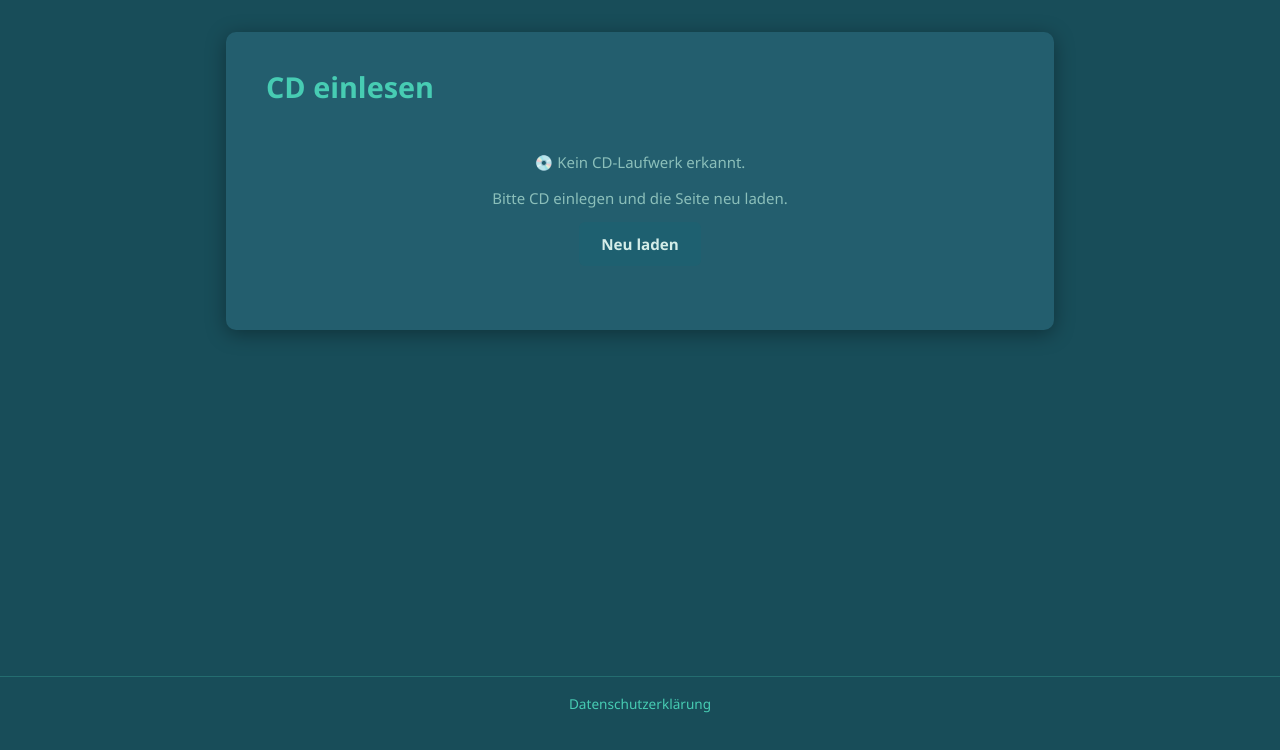
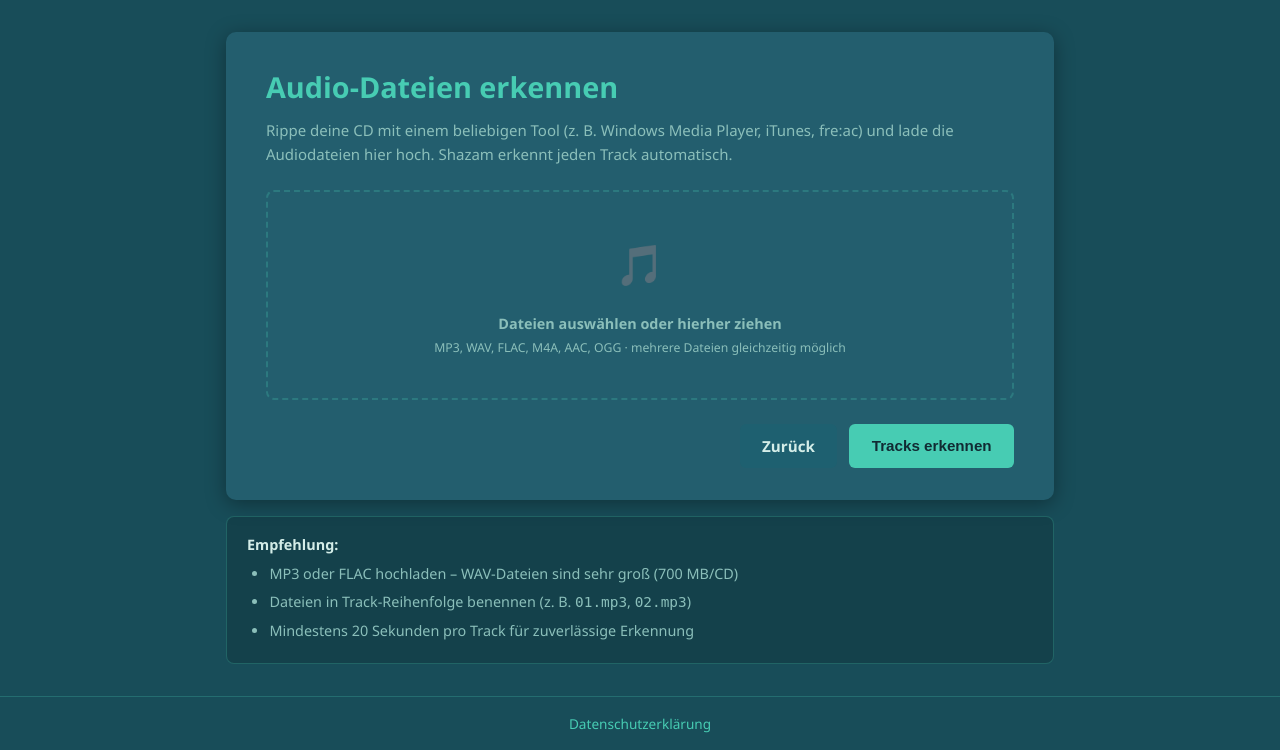
Before and after one commit to W0rkingChr1s/MixtapeConverter, a Flask app: template templates/cd_flow.html in a window 1280 px wide. Shown: the part 69-819 px from the top of the page. Before the commit the page ends 782 px from the top, so only its background shows below. Run offline with Flask 3, Linux system fonts and the light colour scheme; the template is opened without the code that fills it, so the values that code supplies are empty.

Commit message:
Replace CD hardware flow with audio file upload + Shazam recognition
The CD flow no longer requires a physical drive. Users upload ripped
audio files (MP3, WAV, FLAC, etc.) directly in the browser; Shazam
recognizes each track server-side in a background thread with AJAX
progress polling. Includes upload progress via XHR and per-track
Shazam progress bar.

Also prepares flask_app for production: HOST=0.0.0.0, PORT from env.

https://claude.ai/code/session_016Bbw5eCgAYxwdS2JcjWp2T

```diff
--- a/templates/cd_flow.html
+++ b/templates/cd_flow.html
@@ -1,36 +1,27 @@
 {% extends "base.html" %}
 
-{% block title %}CD einlesen{% endblock %}
+{% block title %}Audio-Dateien erkennen{% endblock %}
 
 {% block content %}
 <div class="card">
-  <h1>CD einlesen</h1>
+  <h1>Audio-Dateien erkennen</h1>
+  <p class="subtitle">
+    Rippe deine CD mit einem beliebigen Tool (z.&nbsp;B. Windows Media Player, iTunes, fre:ac)
+    und lade die Audiodateien hier hoch. Shazam erkennt jeden Track automatisch.
+  </p>
 
-  {% if drives %}
-    <p>Erkanntes Laufwerk auswählen und CD einlesen starten.</p>
+  <label class="file-drop-area file-drop-large" id="drop-zone">
+    <div class="file-drop-icon">&#127925;</div>
+    <div id="drop-label">
+      <strong>Dateien auswählen oder hierher ziehen</strong><br>
+      <span class="hint">MP3, WAV, FLAC, M4A, AAC, OGG · mehrere Dateien gleichzeitig möglich</span>
+    </div>
+    <input type="file" id="audio-input" accept=".mp3,.wav,.flac,.m4a,.aac,.ogg,.wma,.opus"
+           multiple class="file-input-hidden">
+  </label>
 
-    <form id="cd-form">
-      <label for="drive">CD-Laufwerk</label>
-      <select id="drive" name="drive">
-        {% for d in drives %}
-          <option value="{{ d.device }}">{{ d.device }} ({{ d.mountpoint }})</option>
-        {% endfor %}
-      </select>
+  <ul id="file-preview" class="file-preview-list hidden"></ul>
 
-      <button type="button" id="start-btn" class="btn btn-primary">
-        Einlesen starten
-      </button>
-    </form>
-
-  {% else %}
-    <div class="empty-state">
-      <p>&#128191; Kein CD-Laufwerk erkannt.</p>
-      <p>Bitte CD einlegen und die Seite neu laden.</p>
-      <a href="{{ url_for('cd_flow') }}" class="btn btn-secondary">Neu laden</a>
-    </div>
-  {% endif %}
-
-  <!-- Progress area (hidden until job starts) -->
   <div id="progress-area" class="progress-area hidden">
     <div id="status-msg" class="status-msg">Wird vorbereitet …</div>
     <div class="progress-bar-outer">
@@ -39,59 +30,146 @@
     <div id="progress-label" class="progress-label"></div>
   </div>
 
-  <!-- Hidden form used to submit job_id to /flow/cd/finish -->
+  <div class="form-actions" style="margin-top:1.5rem">
+    <a href="{{ url_for('flow_select') }}" class="btn btn-secondary">Zurück</a>
+    <button id="start-btn" class="btn btn-primary" disabled>
+      Tracks erkennen
+    </button>
+  </div>
+
+  <!-- Hidden form to submit job_id after recognition -->
   <form id="finish-form" method="POST" action="{{ url_for('cd_finish') }}">
     <input type="hidden" id="job-id-input" name="job_id" value="">
   </form>
+</div>
+
+<div class="info-box" style="margin-top:1rem">
+  <strong>Empfehlung:</strong>
+  <ul>
+    <li>MP3 oder FLAC hochladen – WAV-Dateien sind sehr groß (700 MB/CD)</li>
+    <li>Dateien in Track-Reihenfolge benennen (z.&nbsp;B. <code>01.mp3</code>, <code>02.mp3</code>)</li>
+    <li>Mindestens 20 Sekunden pro Track für zuverlässige Erkennung</li>
+  </ul>
 </div>
 {% endblock %}
 
 {% block scripts %}
 <script>
-  const startBtn = document.getElementById('start-btn');
+  const dropZone   = document.getElementById('drop-zone');
+  const audioInput = document.getElementById('audio-input');
+  const dropLabel  = document.getElementById('drop-label');
+  const fileList   = document.getElementById('file-preview');
+  const startBtn   = document.getElementById('start-btn');
   const progressArea = document.getElementById('progress-area');
-  const statusMsg = document.getElementById('status-msg');
+  const statusMsg  = document.getElementById('status-msg');
   const progressBar = document.getElementById('progress-bar');
   const progressLabel = document.getElementById('progress-label');
   const finishForm = document.getElementById('finish-form');
   const jobIdInput = document.getElementById('job-id-input');
 
-  if (startBtn) {
-    startBtn.addEventListener('click', async () => {
-      const drive = document.getElementById('drive').value;
-      startBtn.disabled = true;
-      progressArea.classList.remove('hidden');
-      statusMsg.textContent = 'Starte CD-Erkennung …';
+  let selectedFiles = [];
 
-      const resp = await fetch('{{ url_for("cd_start") }}', {
-        method: 'POST',
-        body: new URLSearchParams({ drive }),
-      });
-      const { job_id, error } = await resp.json();
-      if (error) { statusMsg.textContent = 'Fehler: ' + error; return; }
+  function renderFileList(files) {
+    selectedFiles = Array.from(files).sort((a, b) => a.name.localeCompare(b.name));
+    fileList.innerHTML = '';
+    selectedFiles.forEach((f, i) => {
+      const li = document.createElement('li');
+      li.className = 'file-preview-item';
+      li.innerHTML = `<span class="file-num">${i + 1}</span>
+                      <span class="file-name">${f.name}</span>
+                      <span class="file-size">${(f.size / 1024 / 1024).toFixed(1)} MB</span>`;
+      fileList.appendChild(li);
+    });
+    fileList.classList.toggle('hidden', selectedFiles.length === 0);
+    startBtn.disabled = selectedFiles.length === 0;
 
-      jobIdInput.value = job_id;
-      pollStatus(job_id);
+    if (selectedFiles.length > 0) {
+      dropLabel.innerHTML = `<strong>✓ ${selectedFiles.length} Datei${selectedFiles.length > 1 ? 'en' : ''} ausgewählt</strong><br>
+        <span class="hint">Klicken zum Ändern</span>`;
+      dropZone.classList.add('file-selected');
+    }
+  }
+
+  audioInput.addEventListener('change', () => renderFileList(audioInput.files));
+
+  ['dragover', 'dragenter'].forEach(ev =>
+    dropZone.addEventListener(ev, e => { e.preventDefault(); dropZone.classList.add('drag-over'); })
+  );
+  ['dragleave', 'drop'].forEach(ev =>
+    dropZone.addEventListener(ev, () => dropZone.classList.remove('drag-over'))
+  );
+  dropZone.addEventListener('drop', e => {
+    e.preventDefault();
+    const dt = new DataTransfer();
+    Array.from(e.dataTransfer.files).forEach(f => dt.items.add(f));
+    audioInput.files = dt.files;
+    renderFileList(dt.files);
+  });
+
+  // ── Upload + start job ────────────────────────────────────────────────────
+
+  startBtn.addEventListener('click', async () => {
+    if (!selectedFiles.length) return;
+
+    startBtn.disabled = true;
+    dropZone.style.pointerEvents = 'none';
+    progressArea.classList.remove('hidden');
+
+    const formData = new FormData();
+    selectedFiles.forEach(f => formData.append('audio_files', f));
+
+    // Show upload progress via XHR
+    statusMsg.textContent = 'Dateien werden hochgeladen …';
+
+    const xhr = new XMLHttpRequest();
+    xhr.open('POST', '{{ url_for("cd_start") }}');
+
+    xhr.upload.addEventListener('progress', e => {
+      if (e.lengthComputable) {
+        const pct = Math.round((e.loaded / e.total) * 40); // upload = 0–40%
+        progressBar.style.width = pct + '%';
+        progressLabel.textContent = `${(e.loaded / 1024 / 1024).toFixed(1)} / ${(e.total / 1024 / 1024).toFixed(1)} MB`;
+      }
     });
-  }
+
+    xhr.addEventListener('load', () => {
+      const resp = JSON.parse(xhr.responseText);
+      if (resp.error) {
+        statusMsg.textContent = 'Fehler: ' + resp.error;
+        startBtn.disabled = false;
+        return;
+      }
+      jobIdInput.value = resp.job_id;
+      progressBar.style.width = '40%';
+      statusMsg.textContent = 'Shazam-Erkennung läuft …';
+      progressLabel.textContent = '';
+      pollStatus(resp.job_id);
+    });
+
+    xhr.addEventListener('error', () => {
+      statusMsg.textContent = 'Upload-Fehler. Bitte erneut versuchen.';
+      startBtn.disabled = false;
+    });
+
+    xhr.send(formData);
+  });
 
   async function pollStatus(jobId) {
     const resp = await fetch(`/flow/cd/status/${jobId}`);
     const job = await resp.json();
 
-    if (job.status === 'ripping') {
-      statusMsg.textContent = 'Tracks werden von CD gelesen …';
-      progressBar.style.width = '20%';
-    } else if (job.status === 'recognizing') {
-      const pct = job.total ? Math.round((job.done_count / job.total) * 80) + 20 : 20;
-      statusMsg.textContent = `Shazam-Erkennung: ${job.done_count} / ${job.total} Tracks …`;
+    if (job.status === 'recognizing') {
+      const pct = job.total
+        ? Math.round((job.done_count / job.total) * 60) + 40
+        : 50;
       progressBar.style.width = pct + '%';
-      progressLabel.textContent = `${job.done_count} von ${job.total}`;
+      statusMsg.textContent = `Shazam: Track ${job.done_count} von ${job.total} wird erkannt …`;
+      progressLabel.textContent = `${job.done_count} / ${job.total}`;
     } else if (job.status === 'done') {
       progressBar.style.width = '100%';
       statusMsg.textContent = `Fertig! ${job.tracks.length} Tracks erkannt.`;
       progressLabel.textContent = '';
-      setTimeout(() => finishForm.submit(), 800);
+      setTimeout(() => finishForm.submit(), 700);
       return;
     } else if (job.status === 'error') {
       statusMsg.textContent = 'Fehler: ' + job.error;
```
Also changed, not shown: flask_app.py (+37 -24 lines), services/cd_service.py (+8 -44 lines).
